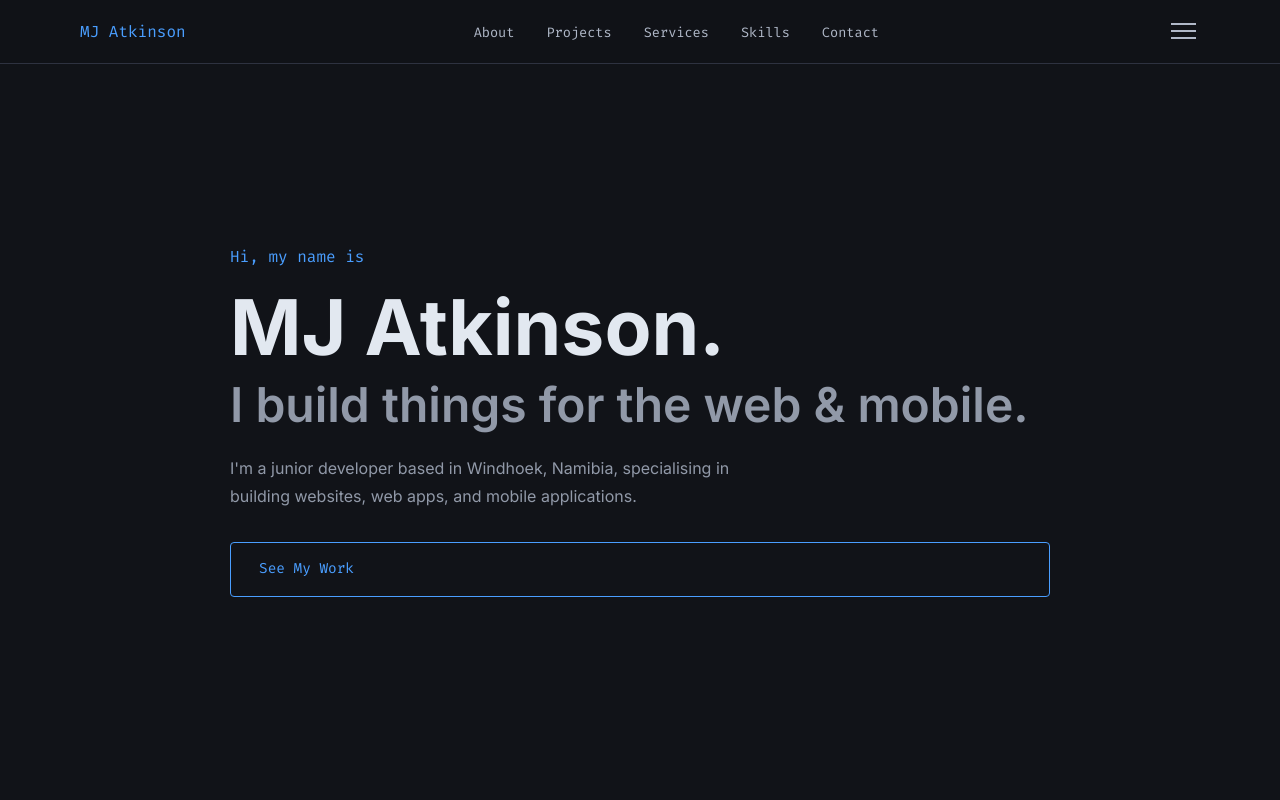
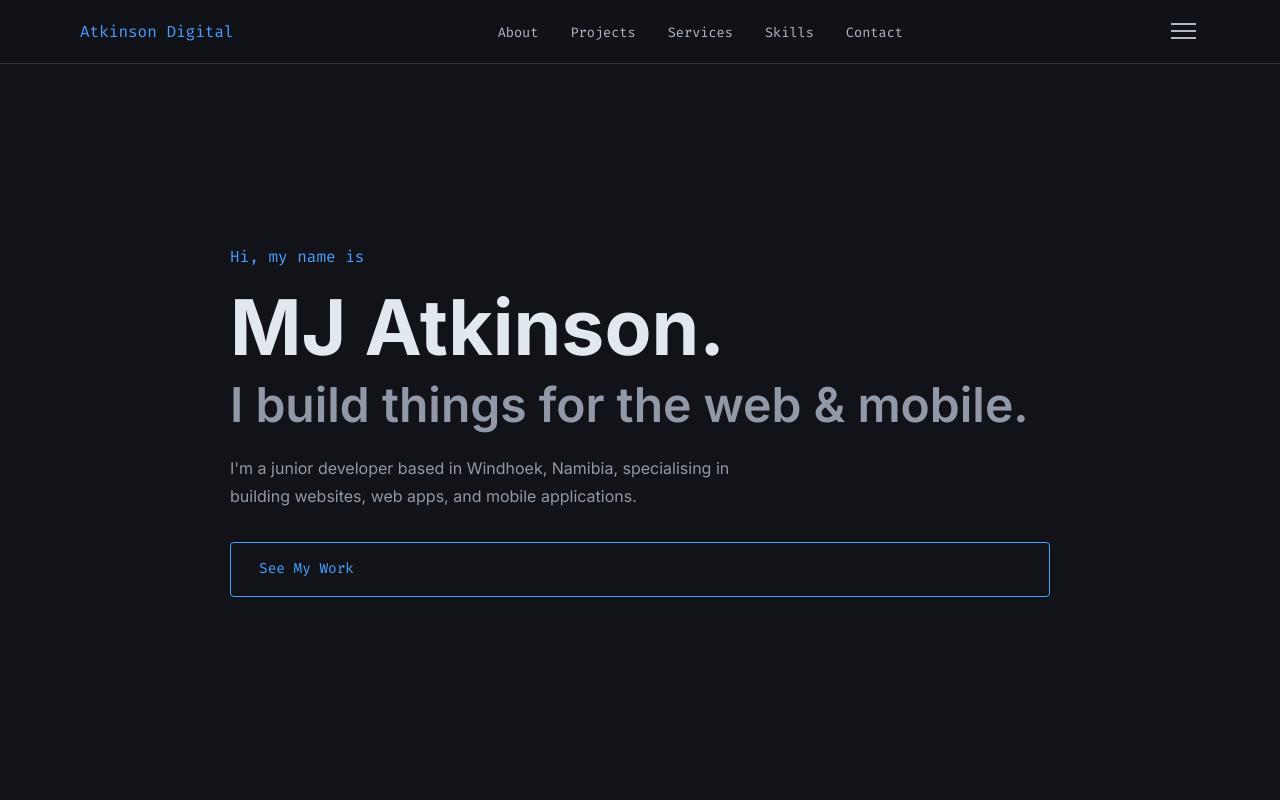
Before and after one commit to mjatkinson2003-star/MyPortfolio, a plain HTML site: page index.html in a window 1280 px wide. Shown: the top 800 px of the page. Drawn offline with Linux system fonts and the light colour scheme.

Commit message:
profile.jpeg updated index.html updated

```diff
--- a/index.html
+++ b/index.html
@@ -3,7 +3,7 @@
   <head>
     <meta charset="UTF-8" />
     <meta name="viewport" content="width=device-width, initial-scale=1.0" />
-    <title>MJ Atkinson</title>
+    <title>Atkinson Digital</title>
     <link rel="stylesheet" href="style.css" />
   </head>
 
@@ -15,7 +15,7 @@
 <!-- //nav bar -->
     <header>
       <nav>
-        <span class="nav-logo">MJ Atkinson</span>
+        <span class="nav-logo">Atkinson Digital</span>
         <ul>
           <li><a href="#about">About</a></li>
           <li><a href="#projects">Projects</a></li>
@@ -156,7 +156,7 @@
 
 <!-- //footer -->
     <footer>
-      <p>Designed & Built by MJ Atkinson</p>
+      <p>Designed & Built by Atkinson Digital</p>
     </footer>
 
     <script src="script.js"></script>
--- a/style.css
+++ b/style.css
@@ -361,7 +361,7 @@ footer {
   width: 100%;
   aspect-ratio: 1;
   object-fit: cover;
-  object-position: top;
+  object-position: center top;
   border: 2px solid var(--accent);
   border-radius: 4px;
 }
```
Also changed, not shown: profile.jpeg.
